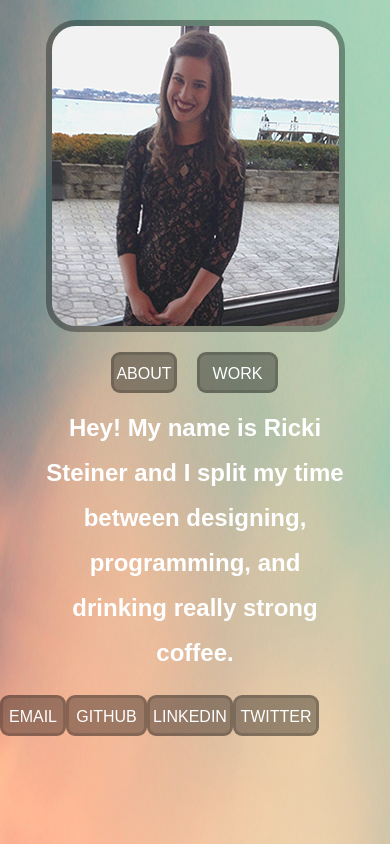
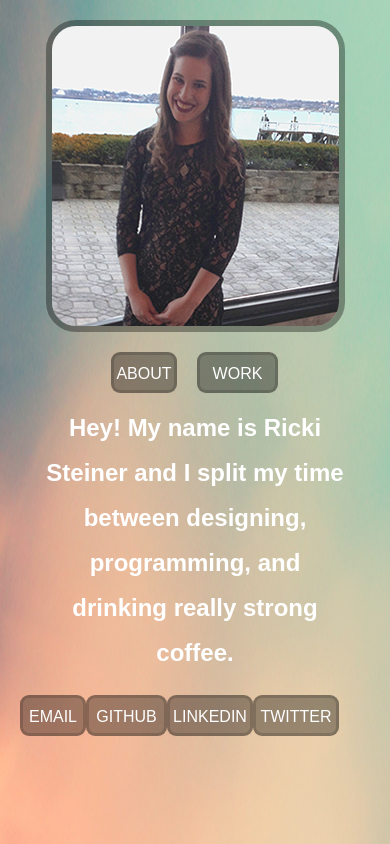
Before and after one commit to Rickisteiner/website, a plain HTML site: page index.html in a window 390 px wide. Drawn offline with Linux system fonts and the light colour scheme.

Commit message:
fixing links on hompage for mobile

```diff
--- a/styles.css
+++ b/styles.css
@@ -246,7 +246,6 @@ a:hover {
 
   body {
     overflow: scroll;
-    margin: 0px auto;
   }
 
   #txt {
@@ -257,7 +256,6 @@ a:hover {
 
   #linksMore {
   width: 350px;
-  display: inline-block;
   margin-bottom: 20px;
   margin-top: 0px;
 }
```
